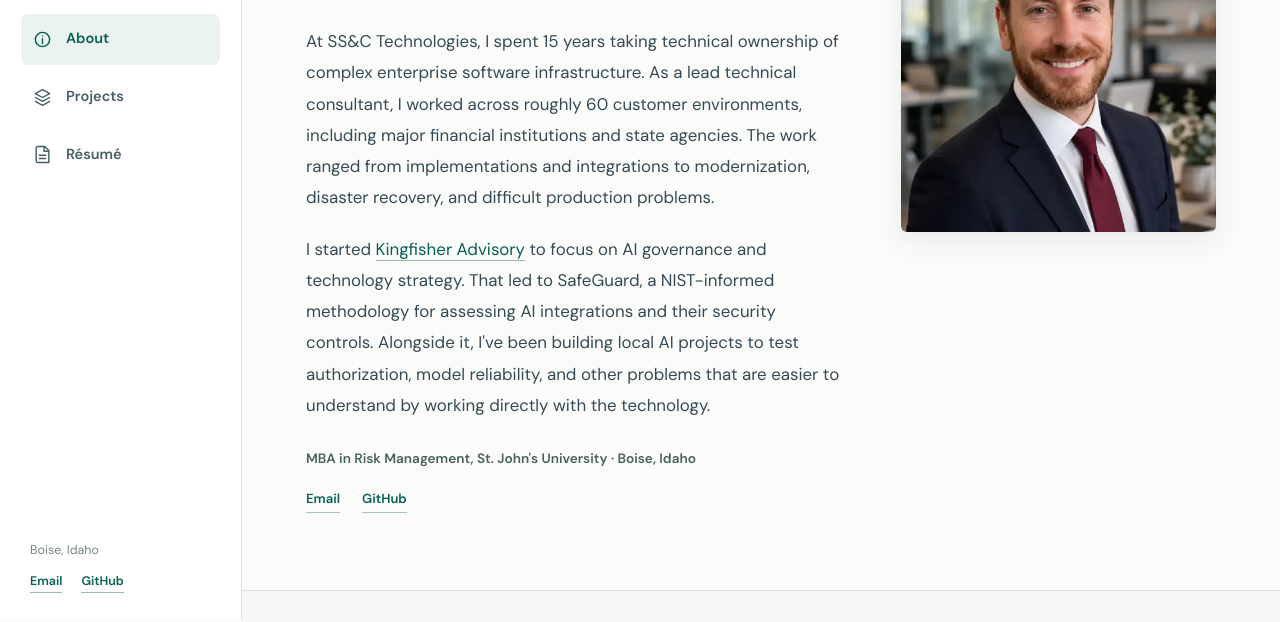
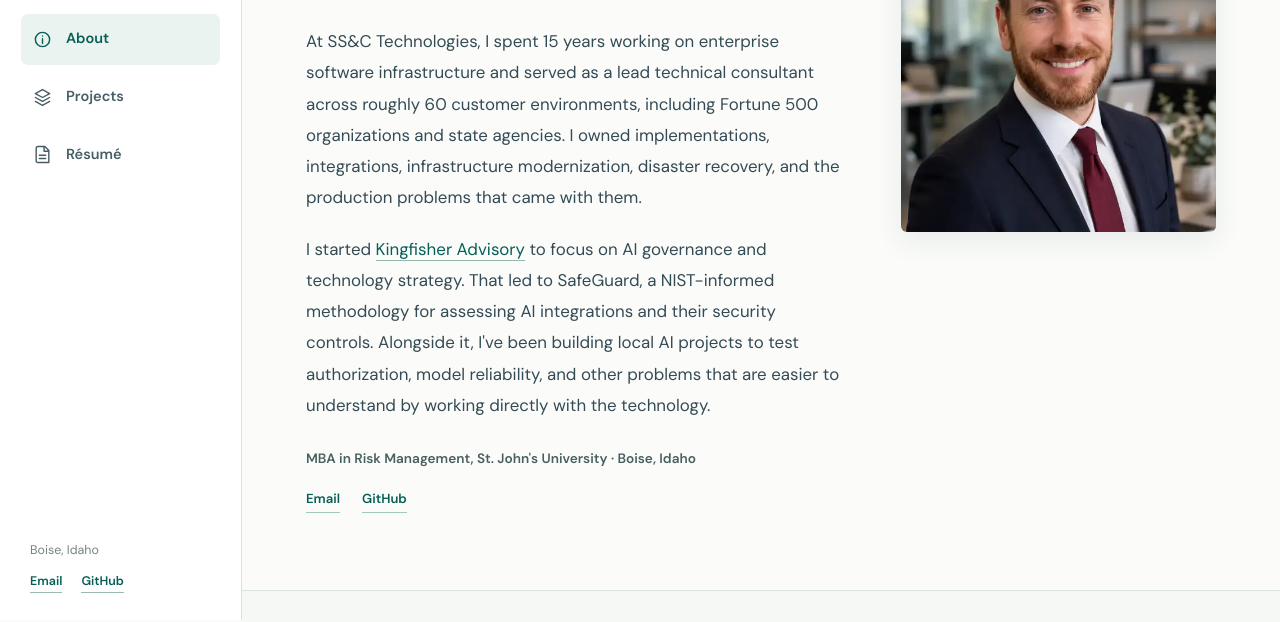
Before and after one commit to blackbird-git/ai-governance-portfolio, a plain HTML site: page index.html in a window 1280 px wide. Shown: the part 180-802 px from the top of the page. Drawn offline with Linux system fonts and the light colour scheme.

Commit message:
Tighten SS&C introduction in first person

```diff
--- a/index.html
+++ b/index.html
@@ -10,7 +10,7 @@
       <div class="profile-intro-content">
         <p class="profile-eyebrow">About</p>
         <h1 id="about-heading">Ilya Mirkin</h1>
-        <p class="narrative-opening">At SS&amp;C Technologies, I spent 15 years taking technical ownership of complex enterprise software infrastructure. As a lead technical consultant, I worked across roughly 60 customer environments, including major financial institutions and state agencies. The work ranged from implementations and integrations to modernization, disaster recovery, and difficult production problems.</p>
+        <p class="narrative-opening">At SS&amp;C Technologies, I spent 15 years working on enterprise software infrastructure and served as a lead technical consultant across roughly 60 customer environments, including Fortune 500 organizations and state agencies. I owned implementations, integrations, infrastructure modernization, disaster recovery, and the production problems that came with them.</p>
         <p class="narrative-opening">I started <a href="https://kingfisheridaho.com" target="_blank" rel="noopener noreferrer">Kingfisher Advisory</a> to focus on AI governance and technology strategy. That led to SafeGuard, a NIST-informed methodology for assessing AI integrations and their security controls. Alongside it, I've been building local AI projects to test authorization, model reliability, and other problems that are easier to understand by working directly with the technology.</p>
         <p class="narrative-qualification">MBA in Risk Management, St. John's University · Boise, Idaho</p>
         <div class="profile-intro-meta"><a href="mailto:ilyamir.mail@gmail.com">Email</a><a href="https://github.com/blackbird-git" target="_blank" rel="noopener noreferrer">GitHub</a></div>
```
